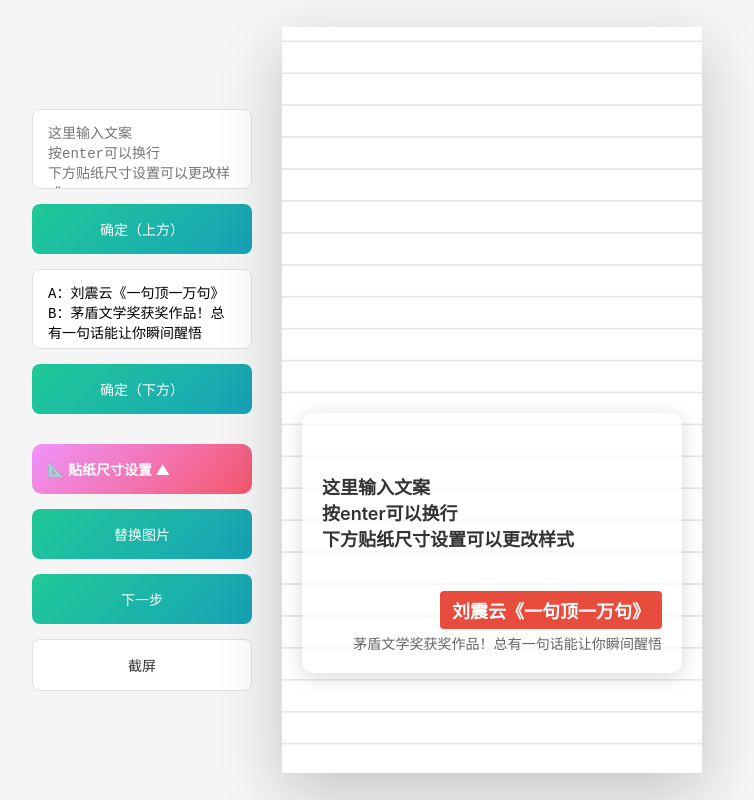
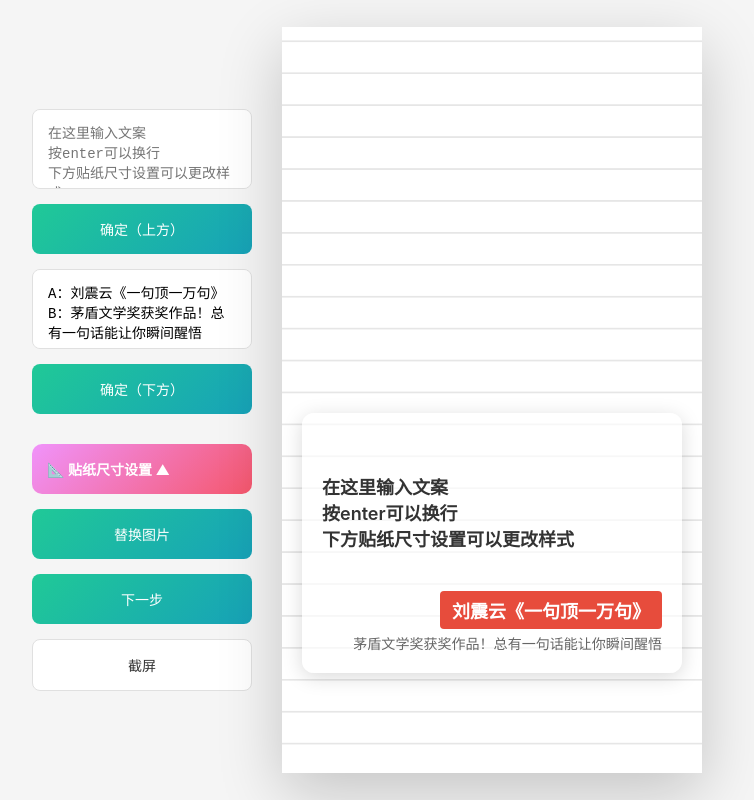
Before and after one commit to zengqi000/wechatTV, a plain HTML site: page index.html in a window 1280 px wide. Shown: the whole page, without its empty margins (273-1027 px from the left). Drawn offline with nearby package versions, Linux system fonts and the light colour scheme.

Commit message:
更新代码

```diff
--- a/index.html
+++ b/index.html
@@ -455,7 +455,7 @@
 </head>
 <body>
     <div class="controls">
-        <textarea class="text-input" id="sticker-middle" placeholder="这里输入文案
+        <textarea class="text-input" id="sticker-middle" placeholder="在这里输入文案
 按enter可以换行
 下方贴纸尺寸设置可以更改样式"></textarea>
         <button class="btn btn-primary" id="confirm-middle-btn">确定（上方）</button>
@@ -536,7 +536,7 @@
     <div class="container" id="single-container">
         <img id="image-container" src="qq.png" alt="预览图片">
         <div class="sticker">
-            <div class="sticker-part sticker-middle">这里输入文案
+            <div class="sticker-part sticker-middle">在这里输入文案
 按enter可以换行
 下方贴纸尺寸设置可以更改样式</div>
             <div class="sticker-part sticker-bottom">
```
